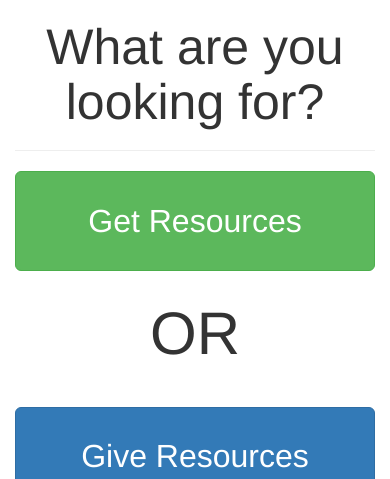
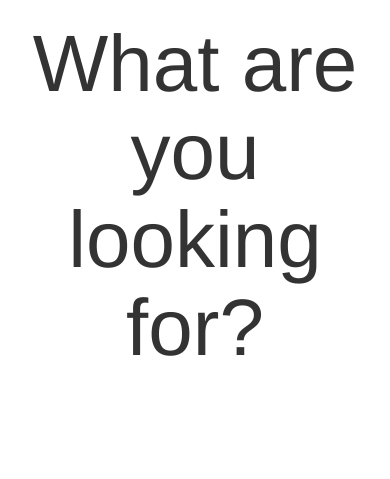
Before and after one commit to roycevanle/Blah, a Django app: page /guest_sorter/ in a window 390 px wide. Shown: the top 479 px of the page. Run offline with Django 3.2, Linux system fonts and the light colour scheme; some libraries are stand-ins or nearby versions.

Commit message:
what are you looking for

```diff
--- a/resource_finder/static/resource_finder/css/custom.css
+++ b/resource_finder/static/resource_finder/css/custom.css
@@ -59,6 +59,12 @@
 /* Show the dropdown menu (use JS to add this class to the .dropdown-content container when the user clicks on the dropdown button) */
 .show {display:block;}
 
+#rock {
+    width: 150px;
+    height: 150px;
+    background-image: url(http://th07.deviantart.net/fs70/150/i/2013/012/c/6/rock_01_png___by_alzstock-d5r84up.png);
+    background-repeat: no-repeat;
+}
 
 @media screen and (min-width: 768px) {
     .grid-btn {
--- a/resource_finder/templates/resource_finder/guest_sorter.html
+++ b/resource_finder/templates/resource_finder/guest_sorter.html
@@ -4,18 +4,39 @@
 
 {% block main_content %}
     <div class="container">
-            <div class="row">
-                <div class="col-md-12">
-                    <h1 class="text-center" style="font-size: 50px">What are you looking for?</h1>
-                    <hr>
-                    <button onclick="window.location = '{% url 'resource_finder:primary_needs' %}'" class="btn btn-lg btn-full-width btn-extra-lg btn-success">Get Resources</button>
-                    <br>
-                    <p class="text-center" style="font-size: 60px; padding-top: 20px;">
-                        OR
-                    </p>
-                    <br>
-                    <button class="btn btn-lg btn-full-width btn-extra-lg btn-primary">Give Resources</button>
-                </div>
+        <div class="row">
+           <h1 class="text-center" style="font-size: 80px">What are you <br> looking for?</h1>
+        </div>
+
+        <br>
+        <br>
+        <br>
+        <br>
+        <br>
+
+        <div class="row">
+            <div class="col-md-6">
+                <button id="rock" onclick="window.location = '{% url 'resource_finder:primary_needs' %}'" class="btn btn-lg btn-full-width btn-extra-lg btn-success" style="height: 600px;">Get Resources</button>
             </div>
+
+            <div class="col-md-6">
+                <button id="rock" class="btn btn-lg btn-full-width btn-extra-lg btn-primary" style="height: 600px;">Give Resources</button>
+            </div>
+        </div>
     </div>
 {% endblock %}
+<!--
+  <div class="card">
+    <div class="card-image waves-effect waves-block waves-light">
+      <img class="activator" src="images/office.jpg">
+    </div>
+    <div class="card-content">
+      <span class="card-title activator grey-text text-darken-4">Card Title<i class="material-icons right">more_vert</i></span>
+      <p><a href="#">This is a link</a></p>
+    </div>
+    <div class="card-reveal">
+      <span class="card-title grey-text text-darken-4">Card Title<i class="material-icons right">close</i></span>
+      <p>Here is some more information about this product that is only revealed once clicked on.</p>
+    </div>
+  </div>
+  -->
```
